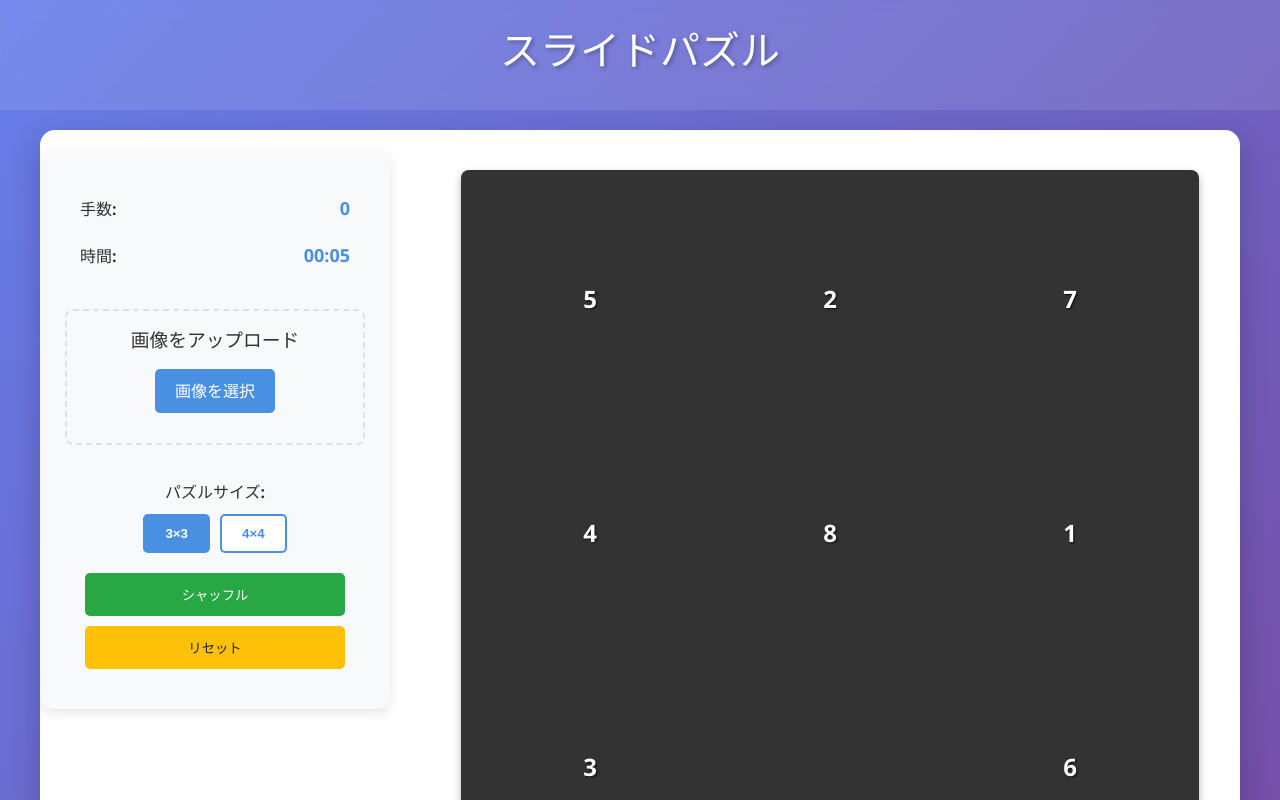
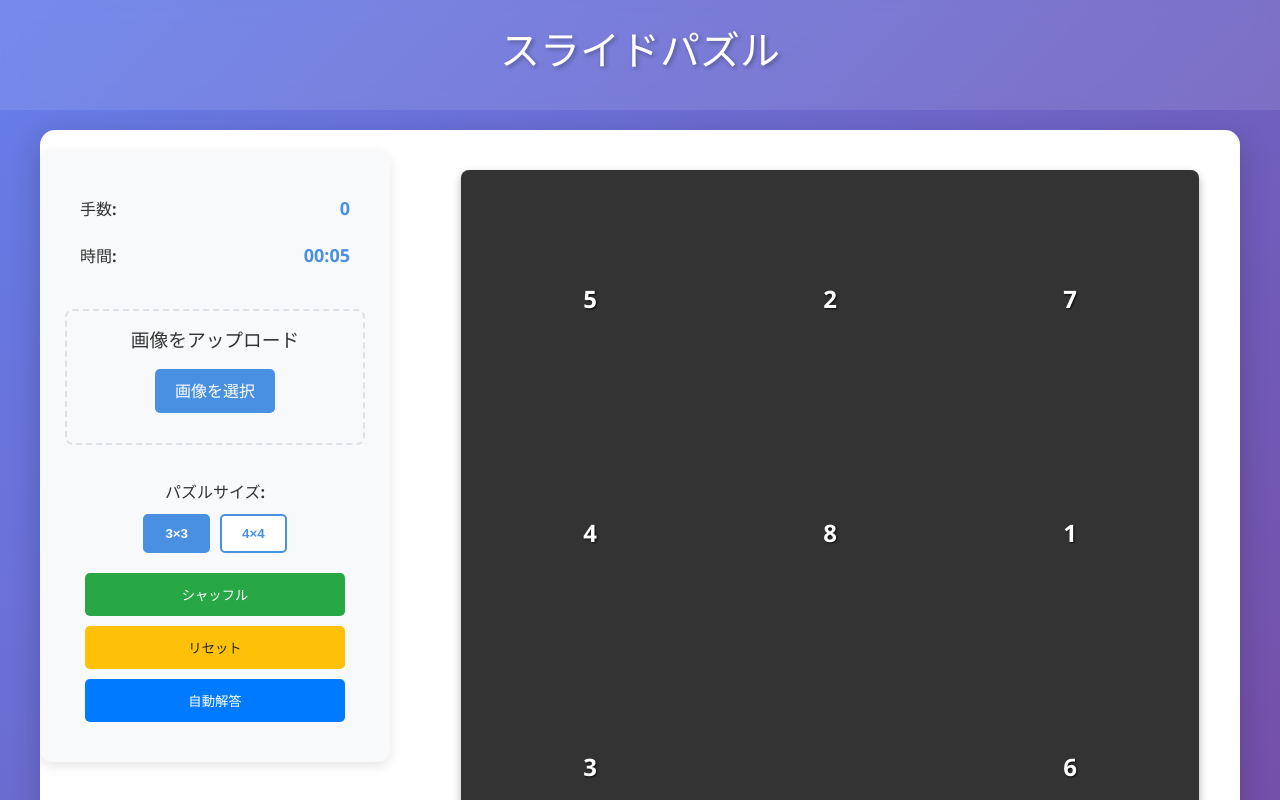
Before and after one commit to Hiromu-USHIHARA/slide-puzzle, a React (Vite) app: page / in a window 1280 px wide. Shown: the top 800 px of the page. Built offline with nearby package versions, Linux system fonts and the light colour scheme.

Commit message:
自動解答機能のためのボタンとロジックの仮実装を追加。GameControlsコンポーネントに自動解答ボタンを追加し、スタイルを調整。Appコンポーネントで自動解答処理のためのコールバックを定義。

```diff
--- a/src/App.tsx
+++ b/src/App.tsx
@@ -45,6 +45,11 @@ function App() {
     moveTile(tileId);
   }, [moveTile]);
 
+  // 自動解答処理（仮実装）
+  const handleAutoSolve = useCallback(() => {
+    // TODO: 自動解答ロジックをここに実装
+  }, [tiles, size, moveTile]);
+
   // 初期化はuseSlidePuzzleフック内で自動的に行われるため削除
 
   return (
@@ -65,6 +70,7 @@ function App() {
               onShuffle={handleShuffle}
               onReset={handleReset}
               isComplete={isComplete}
+              onAutoSolve={handleAutoSolve}
             />
 
             <GameInfo
--- a/src/components/GameControls.css
+++ b/src/components/GameControls.css
@@ -95,6 +95,16 @@
   background-color: #138496;
 }
 
+.control-button.auto-solve {
+  background-color: #007bff;
+  color: white;
+}
+.control-button.auto-solve:disabled {
+  background-color: #6c757d;
+  color: #fff;
+  cursor: not-allowed;
+}
+
 .completion-controls {
   text-align: center;
   padding-top: 10px;
--- a/src/components/GameControls.tsx
+++ b/src/components/GameControls.tsx
@@ -8,6 +8,7 @@ interface GameControlsProps {
   onShuffle: () => void;
   onReset: () => void;
   isComplete: boolean;
+  onAutoSolve?: () => void; // 追加
 }
 
 export const GameControls: React.FC<GameControlsProps> = ({
@@ -15,7 +16,8 @@ export const GameControls: React.FC<GameControlsProps> = ({
   onSizeChange,
   onShuffle,
   onReset,
-  isComplete
+  isComplete,
+  onAutoSolve // 追加
 }) => {
   return (
     <div className="game-controls">
@@ -44,6 +46,9 @@ export const GameControls: React.FC<GameControlsProps> = ({
         <button className="control-button reset" onClick={onReset}>
           リセット
         </button>
+        <button className="control-button auto-solve" onClick={onAutoSolve} disabled={isComplete}>
+          自動解答
+        </button>
       </div>
 
       {isComplete && (
```
